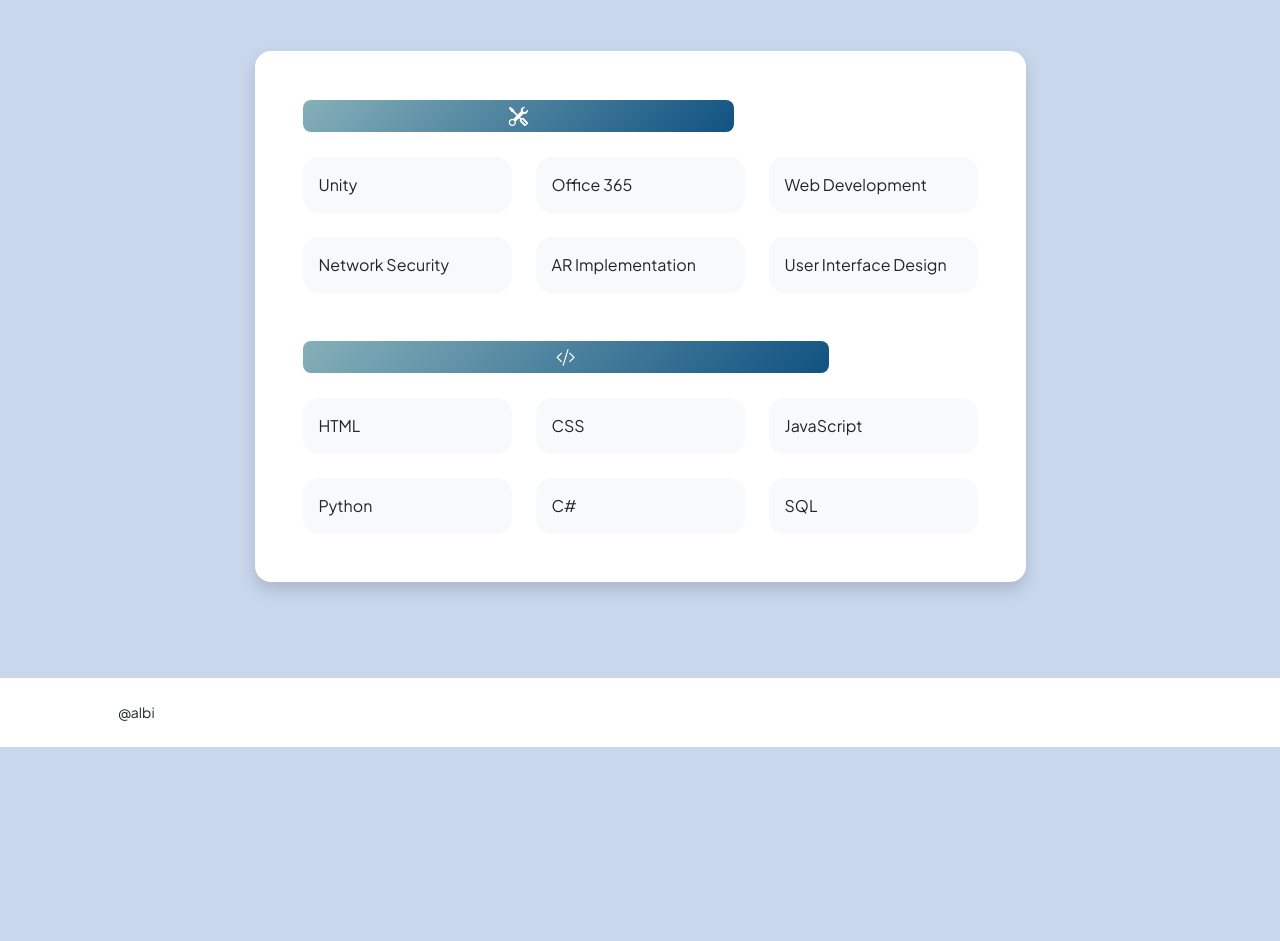
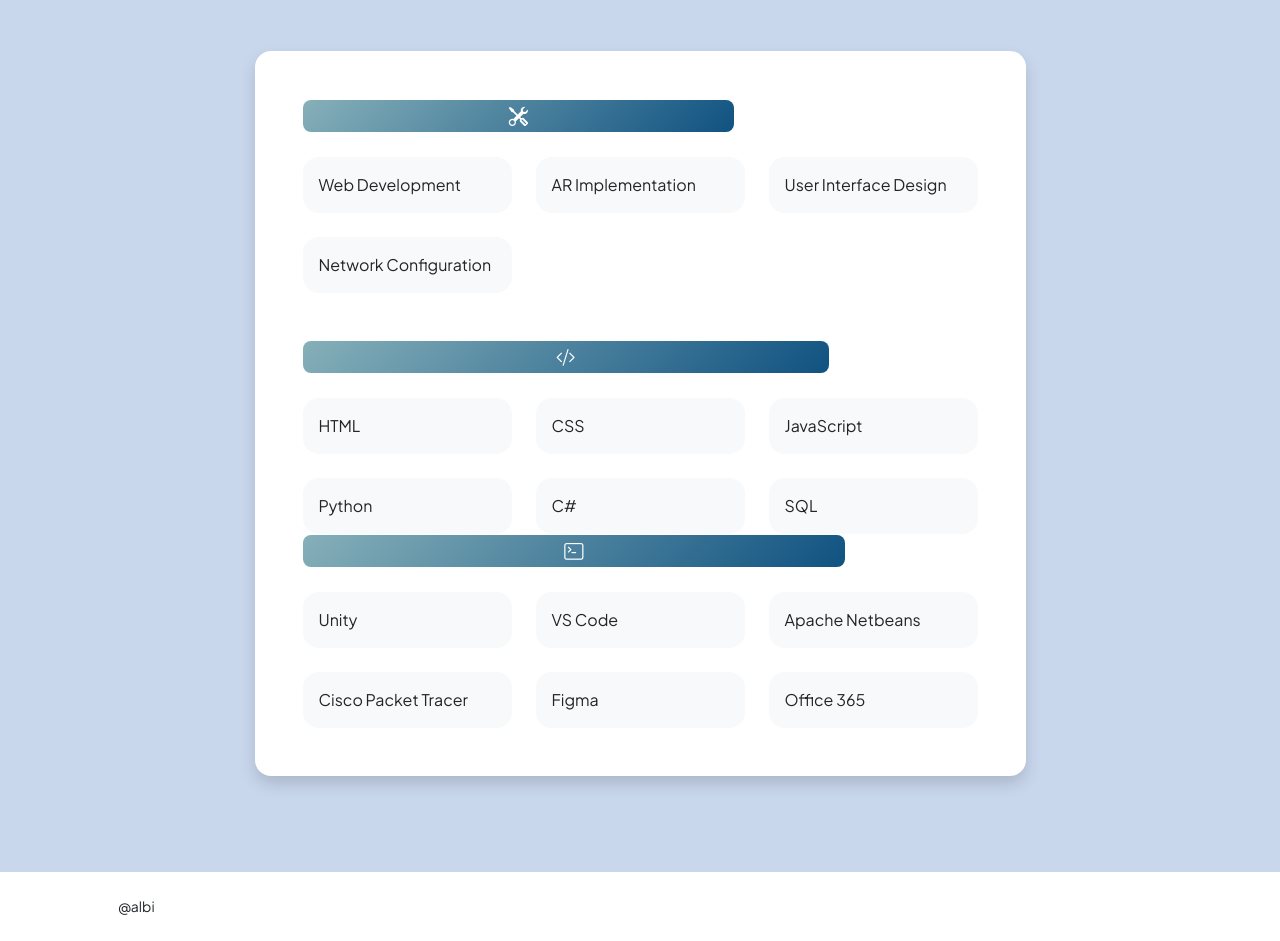
Before and after one commit to albiberberi/albiberberi.github.io, a plain HTML site: page resume.html in a window 1280 px wide. Shown: the part 2645-3586 px from the top of the page. Before the commit the page ends 3392 px from the top, so only its background shows below. Drawn offline with nearby package versions, Linux system fonts and the light colour scheme.

Commit message:
Updates on Skills

```diff
--- a/resume.html
+++ b/resume.html
@@ -223,14 +223,17 @@
                                               <h3 class="fw-bolder mb-0"><span class="text-gradient d-inline">Professional Skills</span></h3>
                                         </div>
                                         <div class="row row-cols-1 row-cols-md-3 mb-4">
-                                            <div class="col mb-4 mb-md-0"><div class="d-flex align-items-center bg-light rounded-4 p-3 h-100">Unity</div></div>
-                                            <div class="col mb-4 mb-md-0"><div class="d-flex align-items-center bg-light rounded-4 p-3 h-100">Office 365</div></div>
                                             <div class="col"><div class="d-flex align-items-center bg-light rounded-4 p-3 h-100">Web Development</div></div>
-                                        </div>
-                                        <div class="row row-cols-1 row-cols-md-3">
-                                            <div class="col mb-4 mb-md-0"><div class="d-flex align-items-center bg-light rounded-4 p-3 h-100">Network Security</div></div>
                                             <div class="col mb-4 mb-md-0"><div class="d-flex align-items-center bg-light rounded-4 p-3 h-100">AR Implementation</div></div>
                                             <div class="col"><div class="d-flex align-items-center bg-light rounded-4 p-3 h-100">User Interface Design</div></div>
+                                            </div>
+
+                                        <div class="row row-cols-1 row-cols-md-3">
+
+
+                                            <div class="col mb-4 mb-md-0"><div class="d-flex align-items-center bg-light rounded-4 p-3 h-100">Network Configuration</div></div>
+
+
                                         </div>
                                     </div>
                                     <!-- Languages list-->
@@ -252,6 +255,27 @@
                                             <div class="col"><div class="d-flex align-items-center bg-light rounded-4 p-3 h-100">SQL</div></div>
                                         </div>
                                     </div>
+
+                                    <!-- Programs list-->
+                                    <div class="mb-0">
+                                        <div class="d-flex align-items-center mb-4">
+                                            <div class="feature-icon-container bg-gradient-primary-to-secondary text-white rounded-3">
+                                                <i class="bi bi-terminal"></i>
+                                              </div>
+                                              <h3 class="fw-bolder mb-0"><span class="text-gradient d-inline">Programs</span></h3>
+                                        </div>
+                                        <div class="row row-cols-1 row-cols-md-3 mb-4">
+                                            <div class="col mb-4 mb-md-0"><div class="d-flex align-items-center bg-light rounded-4 p-3 h-100">Unity</div></div>
+                                            <div class="col mb-4 mb-md-0"><div class="d-flex align-items-center bg-light rounded-4 p-3 h-100">VS Code</div></div>
+                                            <div class="col"><div class="d-flex align-items-center bg-light rounded-4 p-3 h-100">Apache Netbeans</div></div>
+                                        </div>
+                                        <div class="row row-cols-1 row-cols-md-3">
+                                            <div class="col mb-4 mb-md-0"><div class="d-flex align-items-center bg-light rounded-4 p-3 h-100">Cisco Packet Tracer</div></div>
+                                            <div class="col mb-4 mb-md-0"><div class="d-flex align-items-center bg-light rounded-4 p-3 h-100">Figma</div></div>
+                                            <div class="col"><div class="d-flex align-items-center bg-light rounded-4 p-3 h-100">Office 365</div></div>
+                                        </div>
+                                    </div>
+
                                 </div>
                             </div>
                         </section>
```
